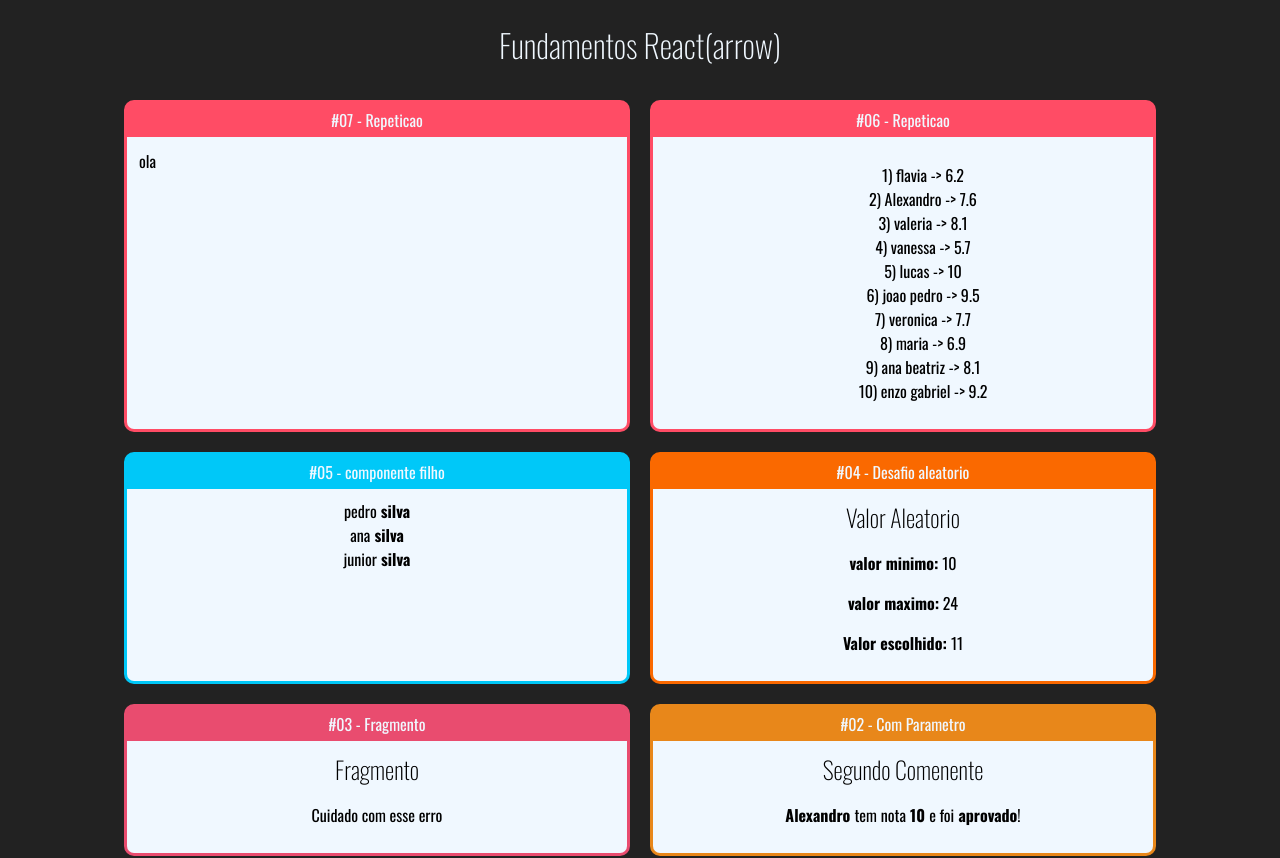
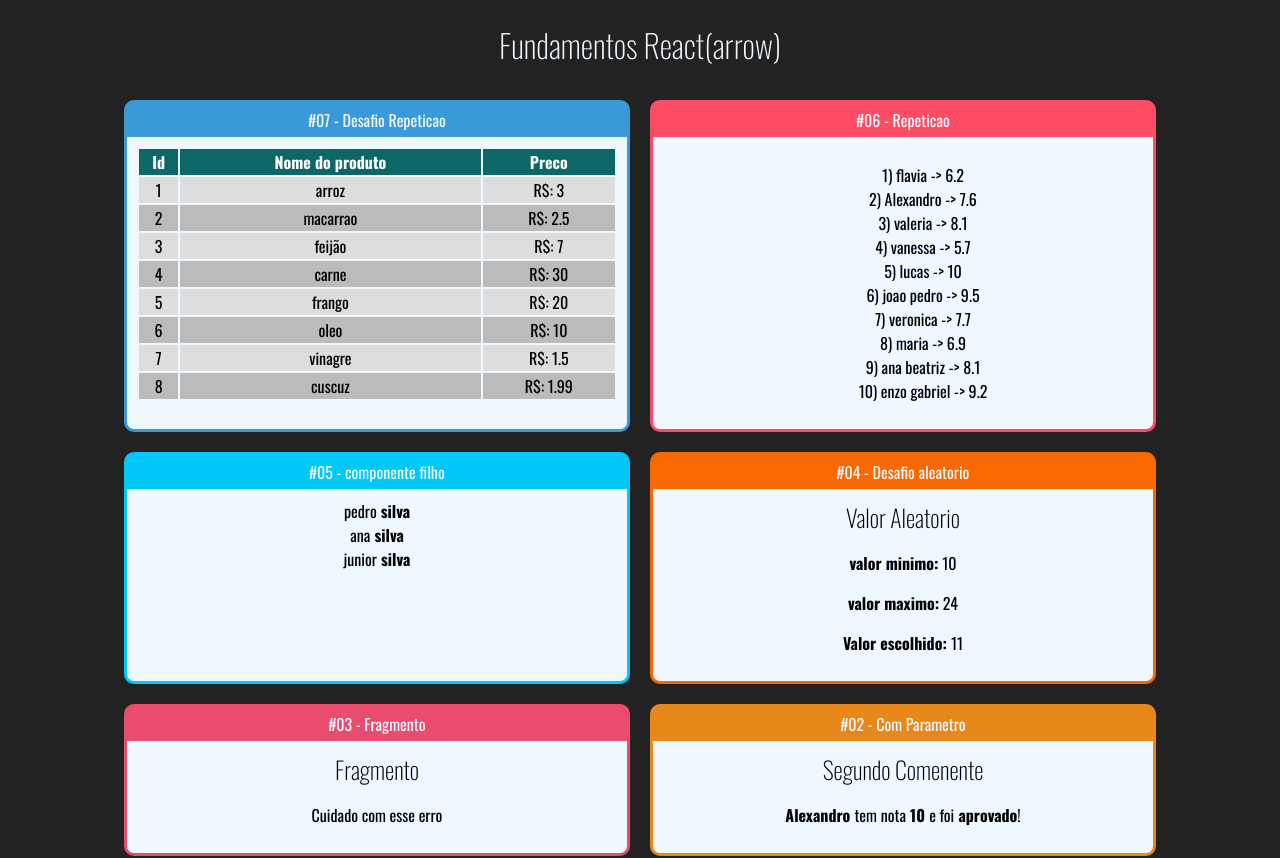
Before and after one commit to Alexandrodasilva/-fundamentalsReact, a React (Create React App) app: page / in a window 1280 px wide. Shown: the top 858 px of the page. Built offline with nearby package versions, Linux system fonts and the light colour scheme.

Commit message:
desafio de repetição com estilização e um uma tabela de array de objetos

```diff
--- a/src/App.jsx
+++ b/src/App.jsx
@@ -16,7 +16,7 @@ export default function App(){
             <h1>Fundamentos React(arrow)</h1>
             <div className="Cards">
 
-                <Card titulo="#07 - Repeticao" color="#FF4C65">
+                <Card titulo="#07 - Desafio Repeticao" color="#3A9AD9">
                     <TabelaProduto></TabelaProduto>
                 </Card>
 
--- /dev/null
+++ b/src/components/repeticao/TabelaProdutos.css
@@ -0,0 +1,14 @@
+.TabelaProdutos table {
+    width: 100%;
+}
+.TabelaProdutos th {
+    background-color: #0e6767;
+    color: #fff;
+}
+.TabelaProdutos .Par {
+    background-color: #ddd;
+}
+
+.TabelaProdutos .Impar {
+    background-color: #bbb;
+}
--- a/src/components/repeticao/TabelaProdutos.jsx
+++ b/src/components/repeticao/TabelaProdutos.jsx
@@ -1,11 +1,36 @@
 import React from "react";
+import produtos from "../../data/produtos"
+import "./TabelaProdutos.css"
 
-export default function TabelaProduto(props){
+
+function TabelaProduto(props){
+    function getLinhas(){
+        return produtos.map((produto, i) => {
+            return (
+                <tr key={produto.id} className={i%2 === 0 ? 'Par' : 'Impar'}>
+                    <td>{produto.id}</td>
+                    <td>{produto.nome}</td>
+                    <td>R$: {produto.preco}</td>
+                </tr>
+            )
+        })
+    }
+
     return(
-        <div>
+        <div className="TabelaProdutos">
             <table>
-                <div>ola</div>
+                <thead>
+                    <tr>
+                        <th>Id</th>
+                        <th>Nome do produto</th>
+                        <th>Preco</th>
+                    </tr>
+                </thead>
+                <tbody>
+                        {getLinhas()}
+                </tbody>
             </table>
         </div>
     );
 }
+export default TabelaProduto;
--- a/src/data/produtos.js
+++ b/src/data/produtos.js
@@ -1,10 +1,10 @@
 export default [
     {id:1, nome: 'arroz', preco: 3},
-    {id:1, nome: 'macarrao', preco: 3},
-    {id:1, nome: 'feijão', preco: 3},
-    {id:1, nome: 'carne', preco: 3},
-    {id:1, nome: 'frango', preco: 3},
-    {id:1, nome: 'oleo', preco: 3},
-    {id:1, nome: 'vinagre', preco: 3},
-    {id:1, nome: 'cuscuz', preco: 3}
+    {id:2, nome: 'macarrao', preco: 2.5},
+    {id:3, nome: 'feijão', preco: 7},
+    {id:4, nome: 'carne', preco: 30},
+    {id:5, nome: 'frango', preco: 20},
+    {id:6, nome: 'oleo', preco: 10},
+    {id:7, nome: 'vinagre', preco: 1.5},
+    {id:8, nome: 'cuscuz', preco: 1.99}
 ]
```
